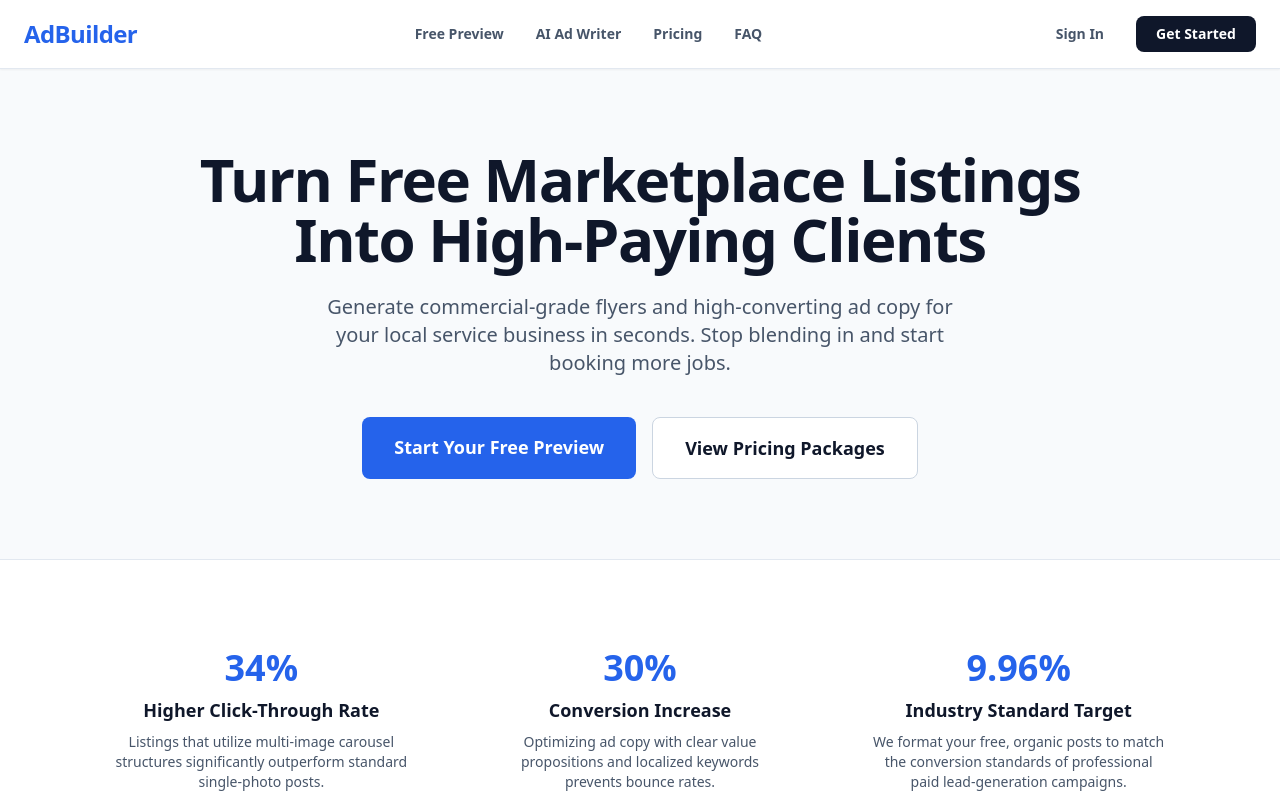
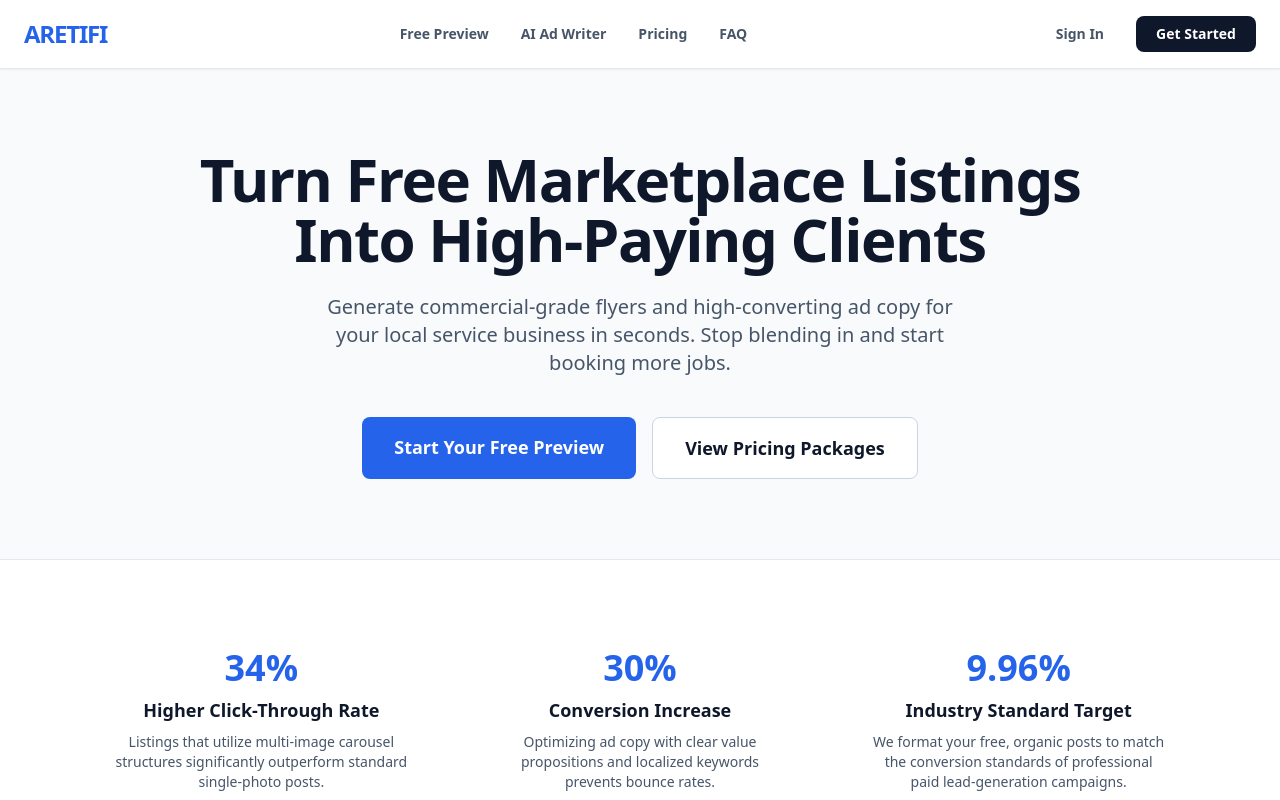
Before and after one commit to jakejmanley-collab/local-service-ads, a Next.js app: page / in a window 1280 px wide. Shown: the top 800 px of the page. Built offline with nearby package versions, Linux system fonts and the light colour scheme.

Commit message:
Update layout.tsx

```diff
--- a/app/layout.tsx
+++ b/app/layout.tsx
@@ -17,7 +17,7 @@ export default function RootLayout({
       <body className="bg-slate-50 text-slate-900 font-sans">
         <nav className="w-full bg-white border-b border-slate-200 px-6 py-4 flex justify-between items-center sticky top-0 z-50 shadow-sm">
           <div className="font-extrabold text-2xl text-blue-600 tracking-tight">
-            <Link href="/">AdBuilder</Link>
+            <span className="font-black tracking-tighter">ARETIFI</span>
           </div>
           <div className="hidden md:flex gap-8 items-center font-semibold text-sm text-slate-600">
             <Link href="/preview" className="hover:text-blue-600 transition">Free Preview</Link>
```
